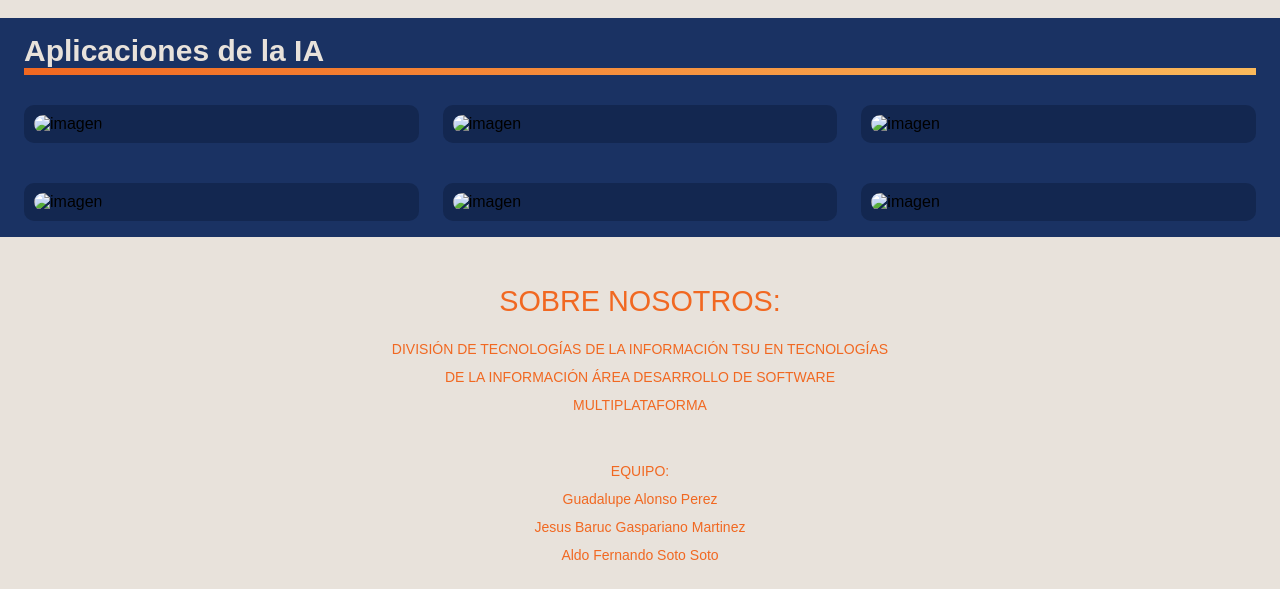
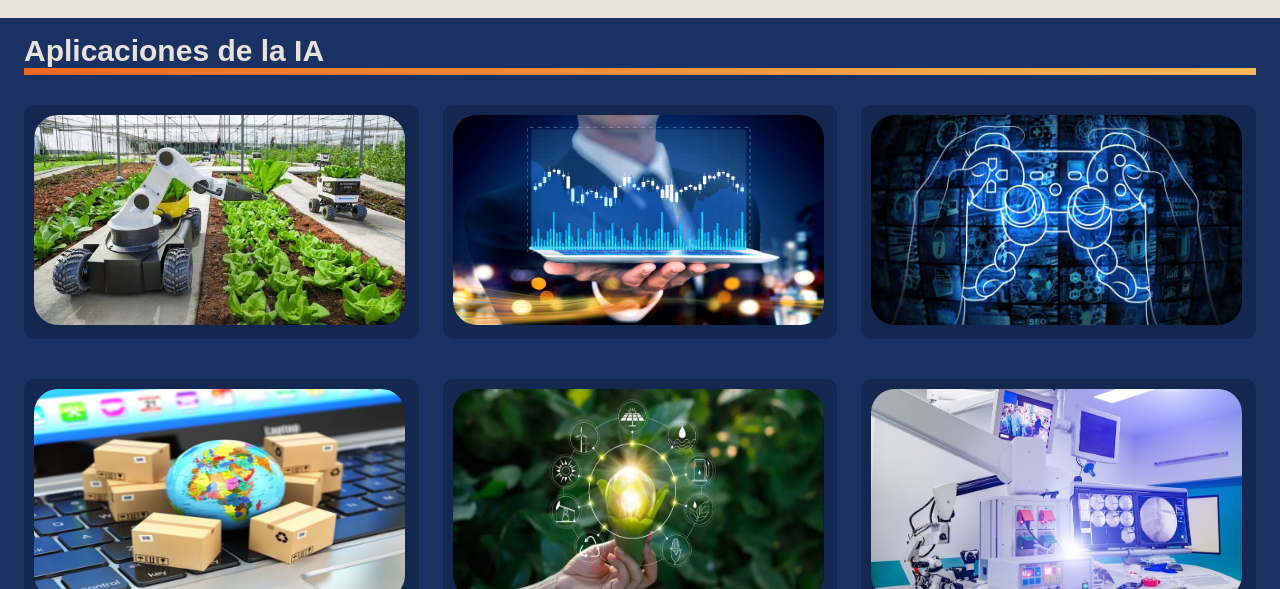
Before and after one commit to Guadalupe-14/Guadalupe-14.github.io, a plain HTML site: page tema1.html in a window 1280 px wide. Shown: the part 1570-2159 px from the top of the page. Drawn offline with Linux system fonts and the light colour scheme; files that its build step writes are made by us from their sources.

Commit message:
Update tema1.html

```diff
--- a/tema1.html
+++ b/tema1.html
@@ -3,8 +3,8 @@
 <head>
     <meta charset="UTF-8">
     <meta name="viewport" content="width=device-width, initial-scale=1.0">
-    <link rel="stylesheet" href="Estilos/tema1-estilos.css">
-    <link rel="stylesheet" href="Estilos/estilos.css">
+    <link rel="stylesheet" href="tema1-estilos.css">
+    <link rel="stylesheet" href="estilos.css">
     <script src="https://kit.fontawesome.com/99760cb516.js" crossorigin="anonymous"></script>
     <title>Document</title>
 </head>
@@ -104,7 +104,7 @@
         <div class="card_contrainer2">
 
             <article class="card_article">
-                <img src="imagenes/agricola.jpg" alt="imagen " class="card_imagen">
+                <img src="agricola.jpg" alt="imagen " class="card_imagen">
                 <div class="card_data">
                     <span class="card_description">Optimiza la producción agrícola mediante el análisis de datos climáticos, el monitoreo de cultivos, la gestión eficiente del agua de riego y la detección temprana de enfermedades en las plantas. De este modo, se pueden aplicar medidas contra plagas antes de que sea demasiado tarde, por ejemplo. </span>
                     <h2 class="card_titulo">Agricolas</h2>
@@ -112,7 +112,7 @@
             </article>
 
             <article class="card_article">
-                <img src="imagenes/Finanzas.jpg" alt="imagen " class="card_imagen" >
+                <img src="Finanzas.jpg" alt="imagen " class="card_imagen" >
                 <div class="card_data">
                     <span class="card_description"> Se utiliza para analizar grandes volúmenes de datos financieros, como transacciones, precios de acciones e información macroeconómica. Sus algoritmos identifican patrones, tendencias y relaciones ocultas en los datos, lo que ayuda en la toma de decisiones de inversión, predicción de riesgos y optimización de carteras. También se aplica para proporcionar asesoramiento financiero automático, a través de un roboadvisor (o gestor automatizado), entre otras muchas cosas. </span>
                     <h2 class="card_titulo">Finanzas</h2>
@@ -121,21 +121,21 @@
             </article>
 
             <article class="card_article">
-                <img src="imagenes/juegos.jpg" alt="imagen " class="card_imagen">
+                <img src="juegos.jpg" alt="imagen " class="card_imagen">
                 <div class="card_data">
                     <span class="card_description">La IA también se usa para crear personajes en videojuegos y entornos de realidad virtual con comportamientos realistas. Y, sin salir del ámbito del entretenimiento, permite analizar los comportamientos de los enemigos y de los aliados, para adelantarse a sus decisiones. Por otra parte, puede ser muy valiosa como herramienta para generar música, sonido o como asistente en cualquier faceta del arte. </span>
                     <h2 class="card_titulo">Juegos y Entretenimiento</h2>
                 </div>
             </article>
             <article class="card_article">
-                <img src="imagenes/comericial.jpg" alt="imagen " class="card_imagen">
+                <img src="comericial.jpg" alt="imagen " class="card_imagen">
                 <div class="card_data">
                     <span class="card_description">Posibilita hacer pronósticos de ventas y elegir el producto adecuado para recomendárselo al cliente. Empresas como Amazon utilizan robots para identiﬁcar si un libro tendrá o no éxito, incluso antes de su lanzamiento.</span>
                     <h2 class="card_titulo">Comericial</h2>
                 </div>
             </article>
             <article class="card_article">
-                <img src="imagenes/energia.png" alt="imagen " class="card_imagen">
+                <img src="energia.png" alt="imagen " class="card_imagen">
                 <div class="card_data">
                     <span class="card_description"> En combinación con otras tecnologías como el Big Data, ayuda a predecir patrones de demanda eléctrica, mejorar la eficiencia energética y facilitar la transición hacia fuentes de energía renovable.
                     </span>
@@ -143,7 +143,7 @@
                 </div>
             </article>
             <article class="card_article">
-                <img src="imagenes/medicina.jpg" alt="imagen " class="card_imagen">
+                <img src="medicina.jpg" alt="imagen " class="card_imagen">
                 <div class="card_data">
                     <span class="card_description">Es muy útil en el diagnóstico médico, la investigación sobre nuevos fármacos, la asistencia en cirugías, la monitorización de pacientes y la gestión de registros médicos. También proporciona un enfoque más personalizado a la hora de establecer un tratamiento a un paciente. Por otro lado, en combinación con la robótica quirúrgica, asisten a los cirujanos y minimizan los riesgos y las posibles complicaciones. </span>
                     <h2 class="card_titulo">Medicina y Salud</h2>
```
